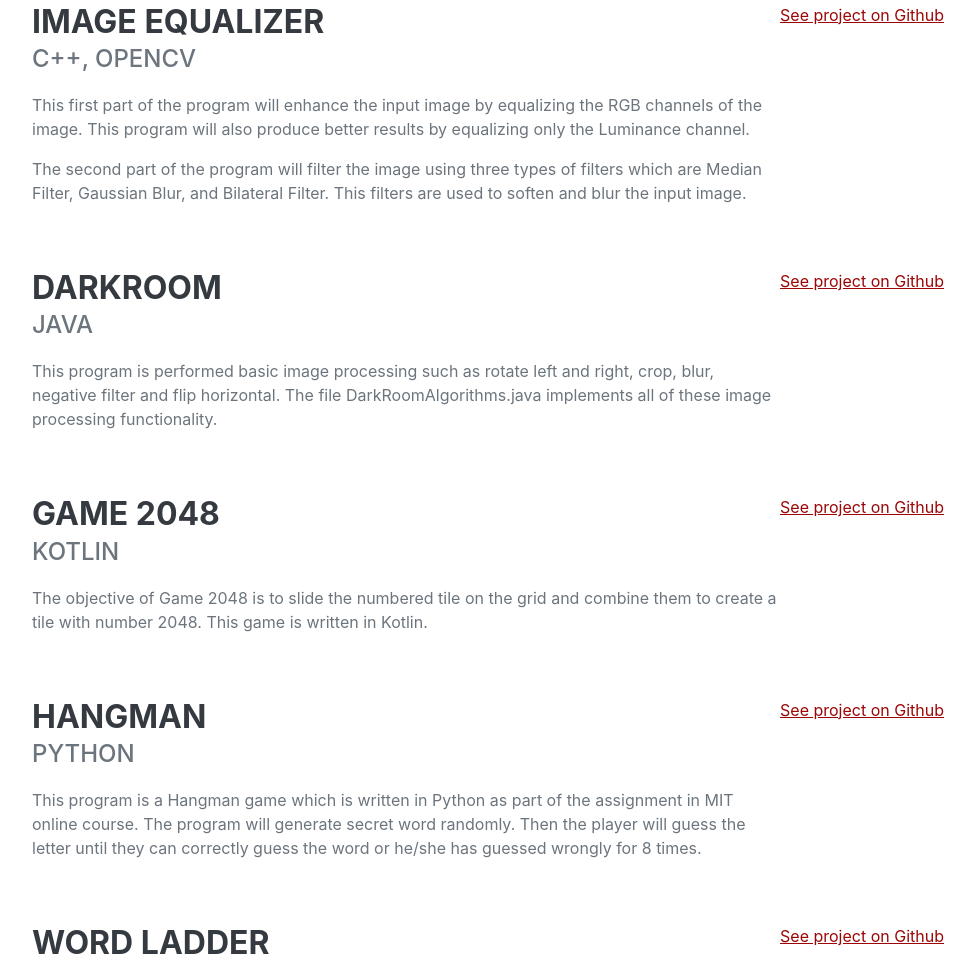
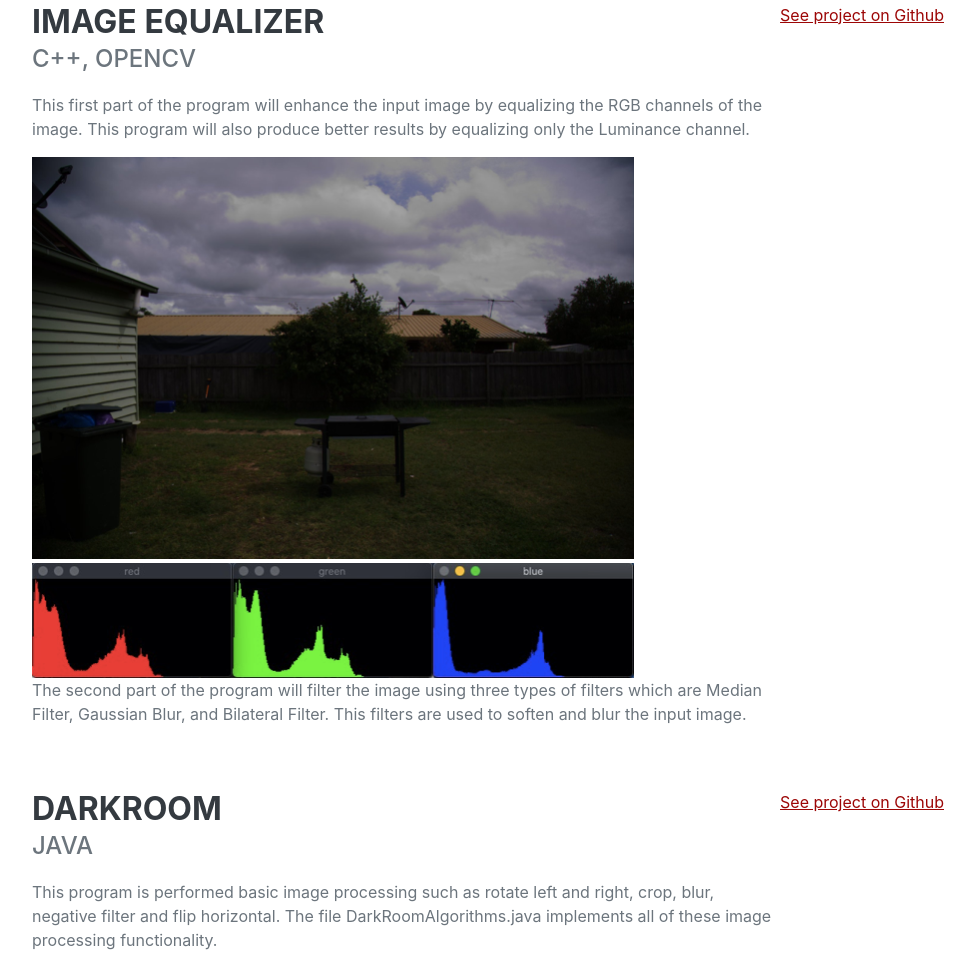
Before and after one commit to wishnuputra/personal-webdesign, a plain HTML site: page index.html in a window 1280 px wide. Shown: the part 1292-2249 px from the top of the page, without its empty margins (288-1263 px from the left). Drawn offline with nearby package versions, Linux system fonts and the light colour scheme; a web font is replaced by a local one.

Commit message:
Update index.html

```diff
--- a/index.html
+++ b/index.html
@@ -77,6 +77,7 @@
                             <p>
                               This first part of the program will enhance the input image by equalizing the RGB channels of the image. This program will also produce better results by equalizing only the Luminance channel.
                             </p>
+                            <img src="assets/img/before_equalizer.png" alt="image before equalize">
                             <p>
                               The second part of the program will filter the image using three types of filters which are Median Filter, Gaussian Blur, and Bilateral Filter. This filters are used to soften and blur the input image.
                             </p>
```
